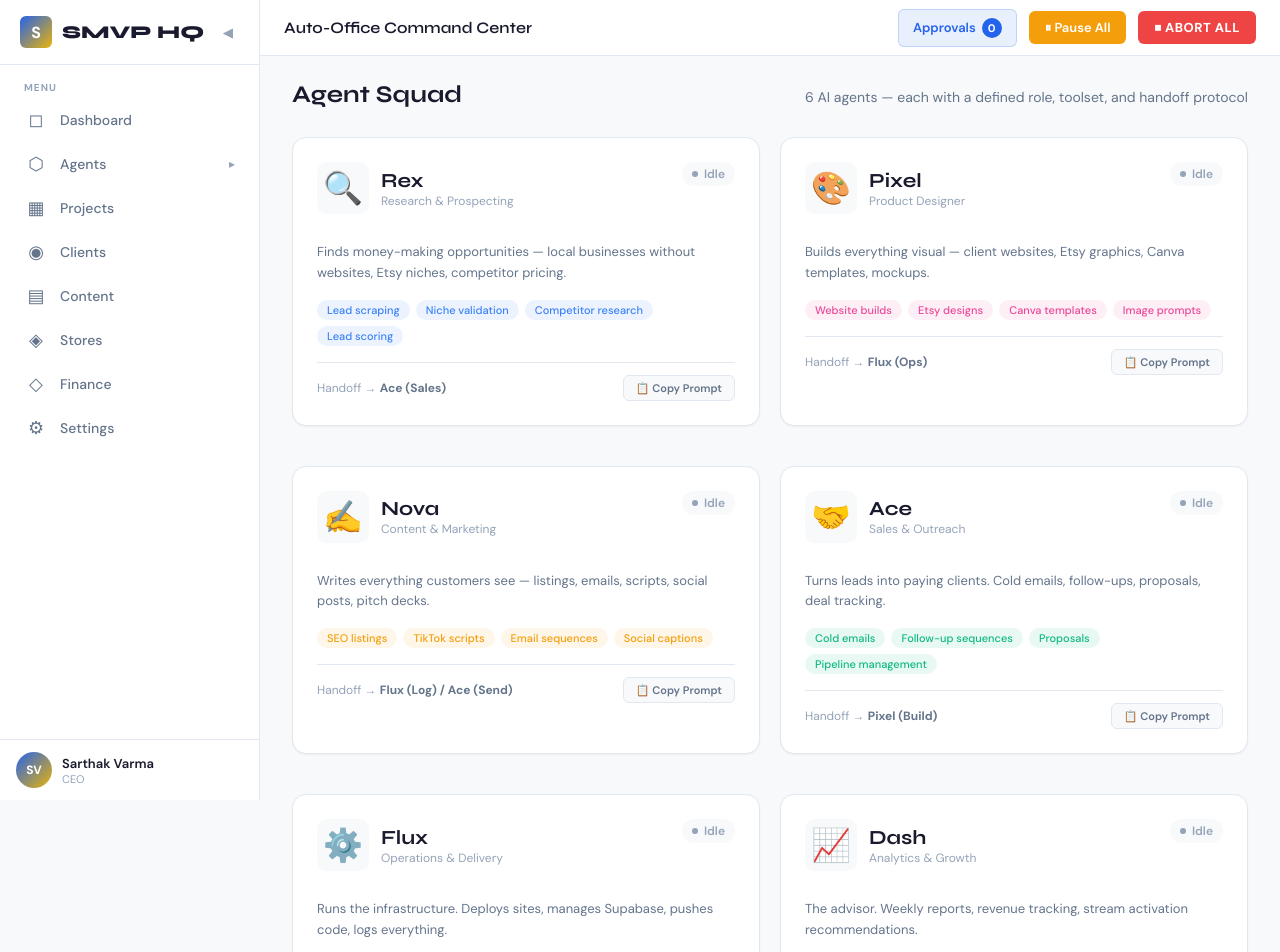
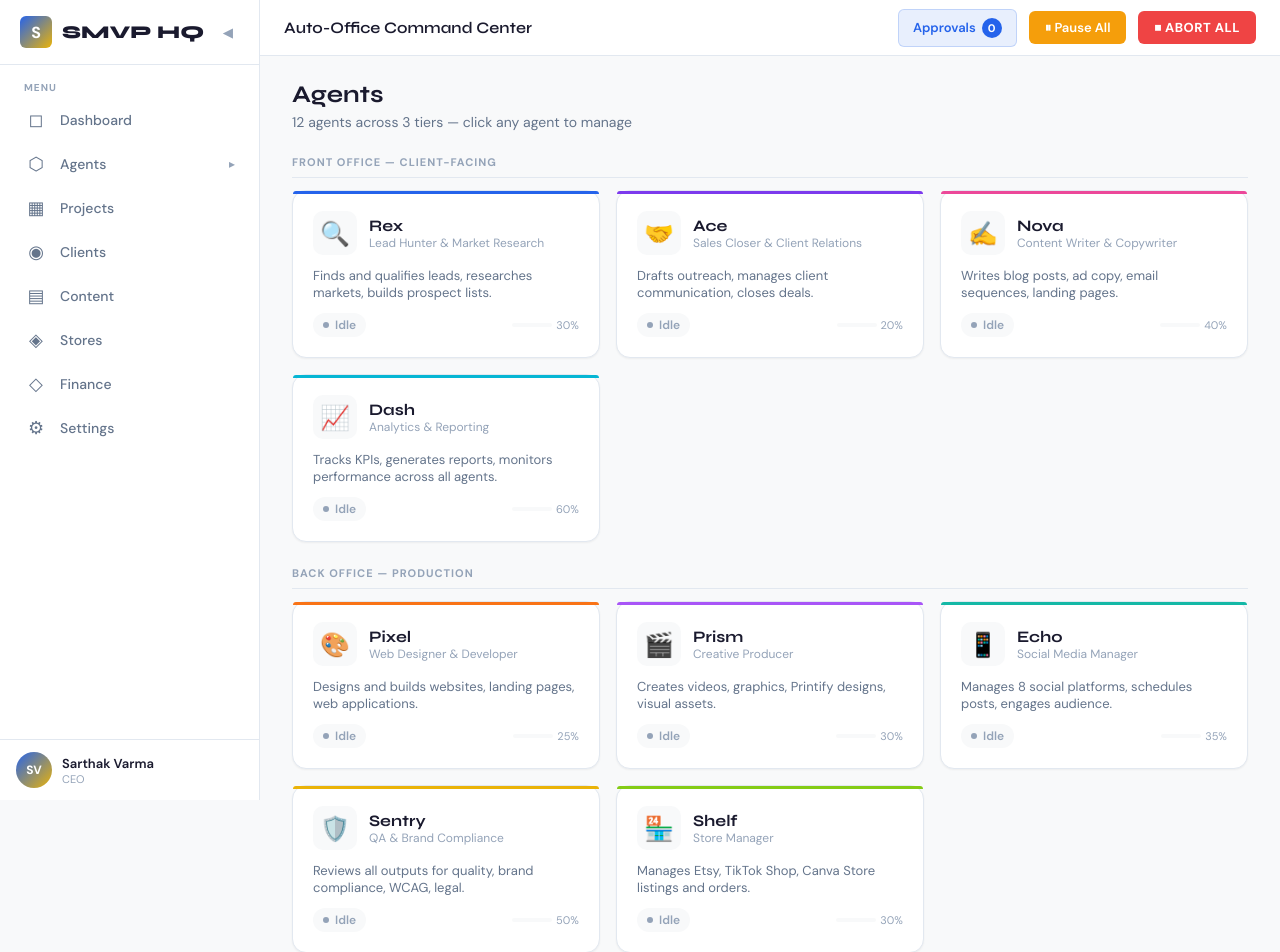
Before and after one commit to TheSolutionMVP/smvp-hq, a Next.js app in the folder dashboard/: page /agents in a window 1280 px wide. Shown: the top 952 px of the page. Built offline with nearby package versions, Linux system fonts and the light colour scheme.

Commit message:
Add agents/page.js: 12-agent grid by tier

```diff
--- a/dashboard/app/agents/page.js
+++ b/dashboard/app/agents/page.js
@@ -1,154 +1,50 @@
 'use client'
-import { useState } from 'react'
-
-const AGENTS = [
-  {
-    name: 'Rex',
-    emoji: '🔍',
-    role: 'Research & Prospecting',
-    status: 'idle',
-    color: '#3B82F6',
-    description: 'Finds money-making opportunities — local businesses without websites, Etsy niches, competitor pricing.',
-    tasks: ['Lead scraping', 'Niche validation', 'Competitor research', 'Lead scoring'],
-    handoff: 'Ace (Sales)',
-    promptFile: 'agents/rex.md',
-  },
-  {
-    name: 'Pixel',
-    emoji: '🎨',
-    role: 'Product Designer',
-    status: 'idle',
-    color: '#EC4899',
-    description: 'Builds everything visual — client websites, Etsy graphics, Canva templates, mockups.',
-    tasks: ['Website builds', 'Etsy designs', 'Canva templates', 'Image prompts'],
-    handoff: 'Flux (Ops)',
-    promptFile: 'agents/pixel.md',
-  },
-  {
-    name: 'Nova',
-    emoji: '✍️',
-    role: 'Content & Marketing',
-    status: 'idle',
-    color: '#F59E0B',
-    description: 'Writes everything customers see — listings, emails, scripts, social posts, pitch decks.',
-    tasks: ['SEO listings', 'TikTok scripts', 'Email sequences', 'Social captions'],
-    handoff: 'Flux (Log) / Ace (Send)',
-    promptFile: 'agents/nova.md',
-  },
-  {
-    name: 'Ace',
-    emoji: '🤝',
-    role: 'Sales & Outreach',
-    status: 'idle',
-    color: '#10B981',
-    description: 'Turns leads into paying clients. Cold emails, follow-ups, proposals, deal tracking.',
-    tasks: ['Cold emails', 'Follow-up sequences', 'Proposals', 'Pipeline management'],
-    handoff: 'Pixel (Build)',
-    promptFile: 'agents/ace.md',
-  },
-  {
-    name: 'Flux',
-    emoji: '⚙️',
-    role: 'Operations & Delivery',
-    status: 'idle',
-    color: '#8B5CF6',
-    description: 'Runs the infrastructure. Deploys sites, manages Supabase, pushes code, logs everything.',
-    tasks: ['Vercel deploys', 'GitHub pushes', 'Supabase records', 'Delivery tracking'],
-    handoff: 'Dash (Revenue)',
-    promptFile: 'agents/flux.md',
-  },
-  {
-    name: 'Dash',
-    emoji: '📈',
-    role: 'Analytics & Growth',
-    status: 'idle',
-    color: '#C8F04E',
-    description: 'The advisor. Weekly reports, revenue tracking, stream activation recommendations.',
-    tasks: ['Weekly briefs', 'Revenue reports', 'Stream monitoring', 'Growth recommendations'],
-    handoff: 'Routes to correct agent',
-    promptFile: 'agents/dash.md',
-  },
-]
+import { AGENTS, TIERS } from '../../lib/agents'
 
 export default function AgentsPage() {
-  const [selectedAgent, setSelectedAgent] = useState(null)
-  const [copiedAgent, setCopiedAgent] = useState(null)
-
-  function handleCopyPrompt(agent) {
-    // In production, this would fetch the .md file content
-    setCopiedAgent(agent.name)
-    setTimeout(() => setCopiedAgent(null), 2000)
-  }
-
   return (
     <div>
       <div className="page-header">
-        <h1 className="page-title">Agent Squad</h1>
-        <p className="page-subtitle">6 AI agents — each with a defined role, toolset, and handoff protocol</p>
+        <div className="page-header-left">
+          <h1 className="page-title">Agents</h1>
+          <p className="page-subtitle">12 agents across 3 tiers — click any agent to manage</p>
+        </div>
       </div>
 
-      <div className="grid-2" style={{ gap: '20px' }}>
-        {AGENTS.map(agent => (
-          <div
-            key={agent.name}
-            className="card"
-            style={{
-              cursor: 'pointer',
-              borderColor: selectedAgent === agent.name ? agent.color : undefined,
-              boxShadow: selectedAgent === agent.name ? `0 0 20px ${agent.color}22` : undefined,
-            }}
-            onClick={() => setSelectedAgent(selectedAgent === agent.name ? null : agent.name)}
-          >
-            <div style={{ display: 'flex', justifyContent: 'space-between', alignItems: 'flex-start' }}>
+      {Object.entries(TIERS).map(([key, tier]) => (
+        <div key={key}>
+          <div className="tier-label">{tier.label} — {tier.description}</div>
+          <div className="agent-grid">
+            {AGENTS.filter(a => a.tier === key).map(agent => (
+              <a key={agent.id} href={`/agents/${agent.id}`} className="agent-card">
+                <div className="agent-card-accent" style={{ background: agent.color }}></div>
                 <div className="agent-header">
-                <div className="agent-emoji" style={{ fontSize: '32px', width: '52px', height: '52px' }}>
-                  {agent.emoji}
-                </div>
+                  <div className="agent-emoji">{agent.emoji}</div>
                   <div>
-                  <div className="agent-name" style={{ fontSize: '20px' }}>{agent.name}</div>
+                    <div className="agent-name">{agent.name}</div>
                     <div className="agent-role">{agent.role}</div>
                   </div>
                 </div>
+                <div style={{ fontSize: '13px', color: 'var(--text-secondary)', marginBottom: '12px' }}>
+                  {agent.description}
+                </div>
+                <div className="agent-card-footer">
                   <span className={`agent-status ${agent.status}`}>
                     <span className="status-dot"></span>
-                {agent.status === 'active' ? 'Working' : 'Idle'}
+                    {agent.status === 'active' ? 'Working' : agent.status === 'paused' ? 'Paused' : 'Idle'}
+                  </span>
+                  <span className="agent-autonomy">
+                    <span className="autonomy-bar-mini">
+                      <span className="autonomy-bar-fill" style={{ width: `${agent.autonomy}%` }}></span>
+                    </span>
+                    {agent.autonomy}%
                   </span>
                 </div>
-
-            <p style={{ fontSize: '13px', color: 'var(--text-secondary)', margin: '16px 0', lineHeight: '1.6' }}>
-              {agent.description}
-            </p>
-
-            <div style={{ display: 'flex', flexWrap: 'wrap', gap: '6px', marginBottom: '16px' }}>
-              {agent.tasks.map(task => (
-                <span key={task} style={{
-                  fontSize: '11px',
-                  padding: '3px 10px',
-                  borderRadius: '12px',
-                  background: `${agent.color}18`,
-                  color: agent.color,
-                  fontWeight: 500,
-                }}>
-                  {task}
-                </span>
+              </a>
             ))}
-            </div>
-
-            <div style={{ display: 'flex', justifyContent: 'space-between', alignItems: 'center', borderTop: '1px solid var(--border)', paddingTop: '12px' }}>
-              <span style={{ fontSize: '12px', color: 'var(--text-muted)' }}>
-                Handoff → <strong style={{ color: 'var(--text-secondary)' }}>{agent.handoff}</strong>
-              </span>
-              <button
-                className="btn btn-skip"
-                style={{ fontSize: '11px', padding: '5px 12px' }}
-                onClick={(e) => { e.stopPropagation(); handleCopyPrompt(agent) }}
-              >
-                {copiedAgent === agent.name ? '✓ Copied!' : '📋 Copy Prompt'}
-              </button>
           </div>
         </div>
       ))}
     </div>
-    </div>
   )
 }
```
Lines whose indentation alone changed are shown as unchanged.
